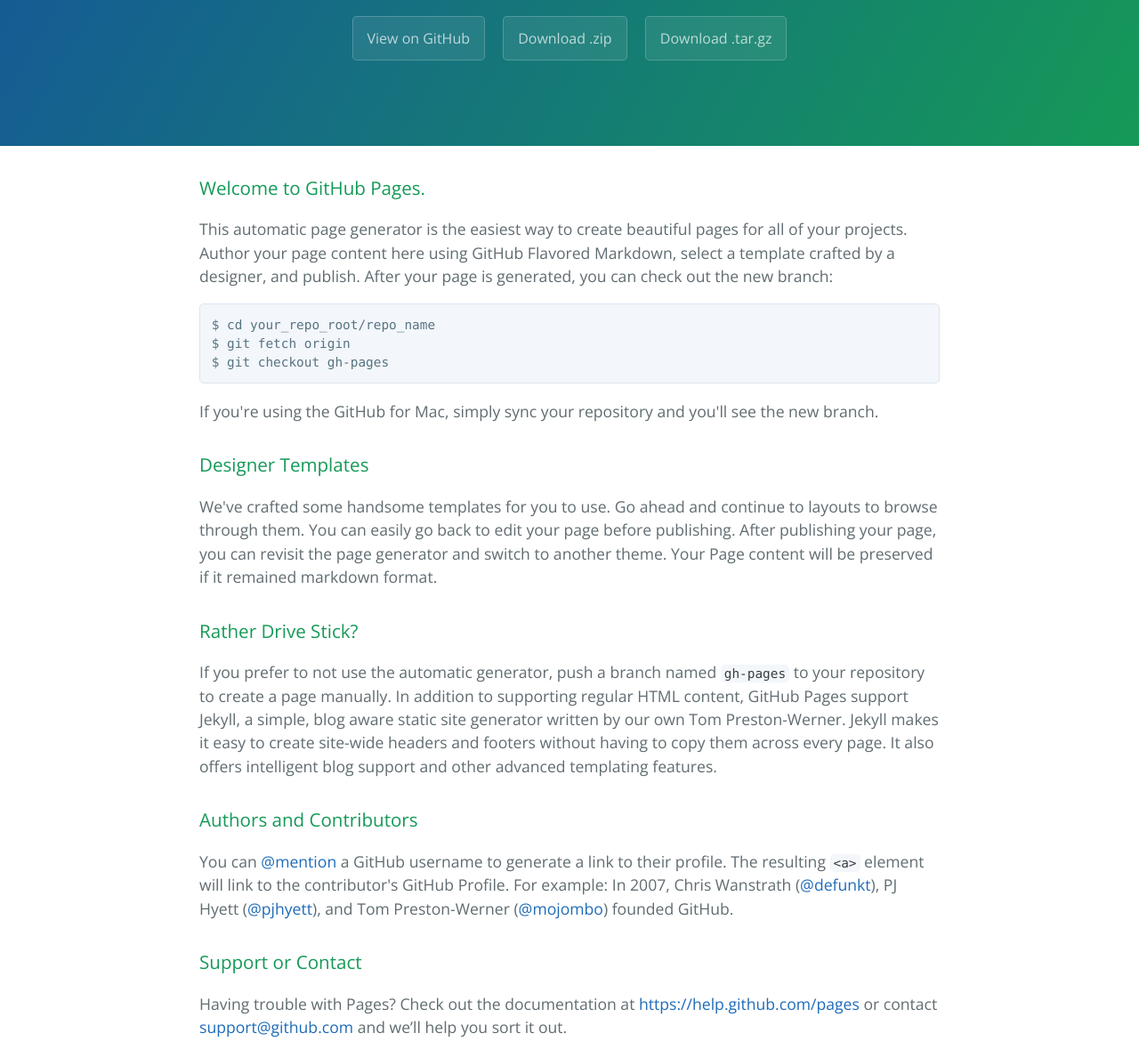
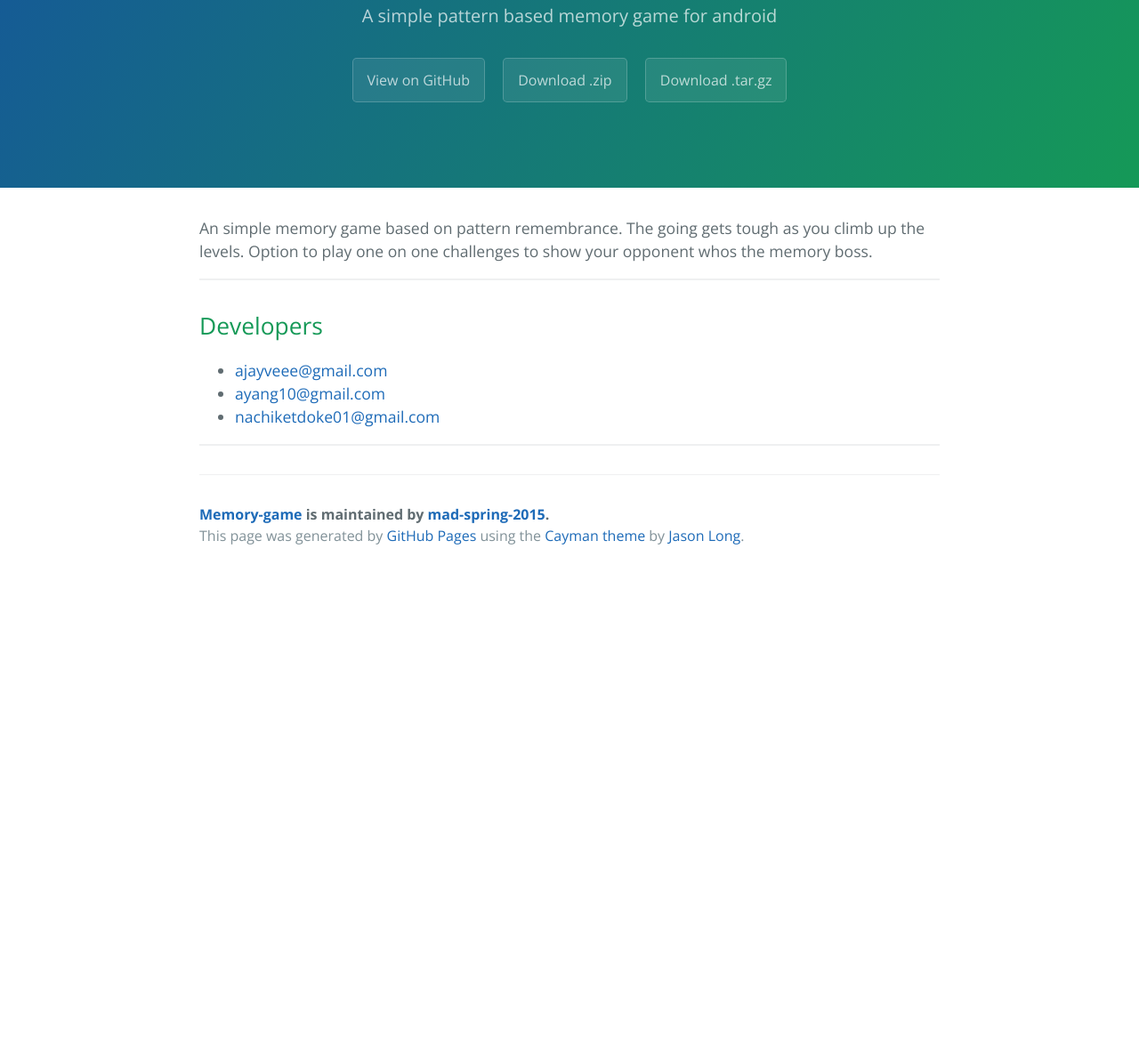
Before and after one commit to mad-spring-2015/memory-game, a plain HTML site: page index.html in a window 1280 px wide. Shown: the part 172-1342 px from the top of the page at 89% size. After the commit the page ends 818 px from the top, so only its background shows below. Drawn offline with nearby package versions, Linux system fonts and the light colour scheme.

```diff
--- a/index.html
+++ b/index.html
@@ -12,44 +12,30 @@
   <body>
     <section class="page-header">
       <h1 class="project-name">Memory-game</h1>
-      <h2 class="project-tagline"></h2>
+      <h2 class="project-tagline">A simple pattern based memory game for android</h2>
       <a href="https://github.com/mad-spring-2015/memory-game" class="btn">View on GitHub</a>
       <a href="https://github.com/mad-spring-2015/memory-game/zipball/master" class="btn">Download .zip</a>
       <a href="https://github.com/mad-spring-2015/memory-game/tarball/master" class="btn">Download .tar.gz</a>
     </section>
 
     <section class="main-content">
-      <h3>
-<a id="welcome-to-github-pages" class="anchor" href="#welcome-to-github-pages" aria-hidden="true"><span class="octicon octicon-link"></span></a>Welcome to GitHub Pages.</h3>
+      <p>An simple memory game based on pattern remembrance. The going gets tough as you climb up the levels.
+Option to play one on one challenges to show your opponent whos the memory boss.</p>
 
-<p>This automatic page generator is the easiest way to create beautiful pages for all of your projects. Author your page content here using GitHub Flavored Markdown, select a template crafted by a designer, and publish. After your page is generated, you can check out the new branch:</p>
+<hr>
 
-<pre><code>$ cd your_repo_root/repo_name
-$ git fetch origin
-$ git checkout gh-pages
-</code></pre>
+<h2>
+<a id="developers" class="anchor" href="#developers" aria-hidden="true"><span class="octicon octicon-link"></span></a>Developers</h2>
 
-<p>If you're using the GitHub for Mac, simply sync your repository and you'll see the new branch.</p>
+<ul>
+<li> <a href="mailto:ajayveee@gmail.com">ajayveee@gmail.com</a>
+</li>
+<li> <a href="mailto:ayang10@gmail.com">ayang10@gmail.com</a>
+</li>
+<li> <a href="mailto:nachiketdoke01@gmail.com">nachiketdoke01@gmail.com</a> </li>
+</ul>
 
-<h3>
-<a id="designer-templates" class="anchor" href="#designer-templates" aria-hidden="true"><span class="octicon octicon-link"></span></a>Designer Templates</h3>
-
-<p>We've crafted some handsome templates for you to use. Go ahead and continue to layouts to browse through them. You can easily go back to edit your page before publishing. After publishing your page, you can revisit the page generator and switch to another theme. Your Page content will be preserved if it remained markdown format.</p>
-
-<h3>
-<a id="rather-drive-stick" class="anchor" href="#rather-drive-stick" aria-hidden="true"><span class="octicon octicon-link"></span></a>Rather Drive Stick?</h3>
-
-<p>If you prefer to not use the automatic generator, push a branch named <code>gh-pages</code> to your repository to create a page manually. In addition to supporting regular HTML content, GitHub Pages support Jekyll, a simple, blog aware static site generator written by our own Tom Preston-Werner. Jekyll makes it easy to create site-wide headers and footers without having to copy them across every page. It also offers intelligent blog support and other advanced templating features.</p>
-
-<h3>
-<a id="authors-and-contributors" class="anchor" href="#authors-and-contributors" aria-hidden="true"><span class="octicon octicon-link"></span></a>Authors and Contributors</h3>
-
-<p>You can <a href="https://github.com/blog/821" class="user-mention">@mention</a> a GitHub username to generate a link to their profile. The resulting <code>&lt;a&gt;</code> element will link to the contributor's GitHub Profile. For example: In 2007, Chris Wanstrath (<a href="https://github.com/defunkt" class="user-mention">@defunkt</a>), PJ Hyett (<a href="https://github.com/pjhyett" class="user-mention">@pjhyett</a>), and Tom Preston-Werner (<a href="https://github.com/mojombo" class="user-mention">@mojombo</a>) founded GitHub.</p>
-
-<h3>
-<a id="support-or-contact" class="anchor" href="#support-or-contact" aria-hidden="true"><span class="octicon octicon-link"></span></a>Support or Contact</h3>
-
-<p>Having trouble with Pages? Check out the documentation at <a href="https://help.github.com/pages">https://help.github.com/pages</a> or contact <a href="mailto:support@github.com">support@github.com</a> and we’ll help you sort it out.</p>
+<hr>
 
       <footer class="site-footer">
         <span class="site-footer-owner"><a href="https://github.com/mad-spring-2015/memory-game">Memory-game</a> is maintained by <a href="https://github.com/mad-spring-2015">mad-spring-2015</a>.</span>
```
Also changed, not shown: params.json (+1 -1 lines).
